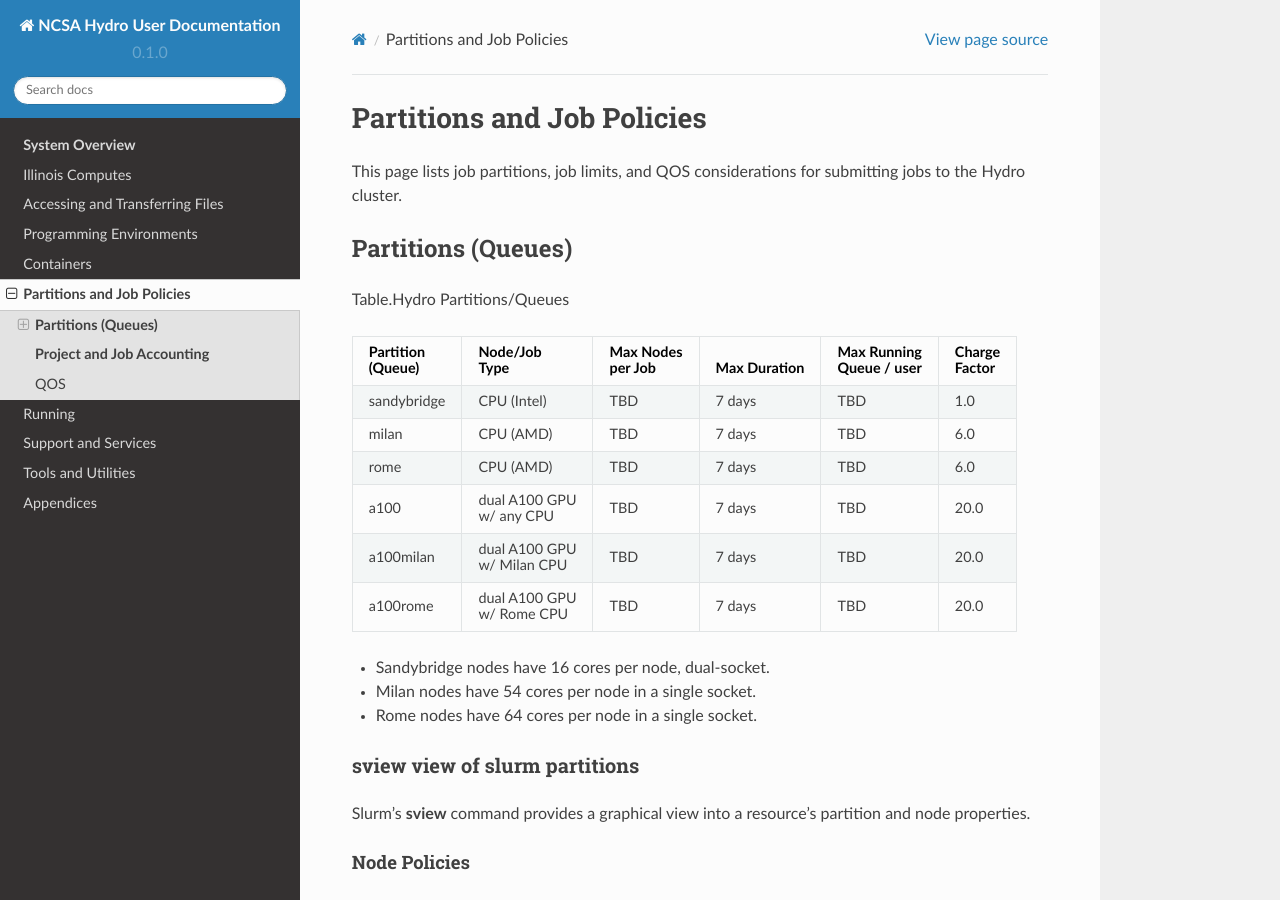
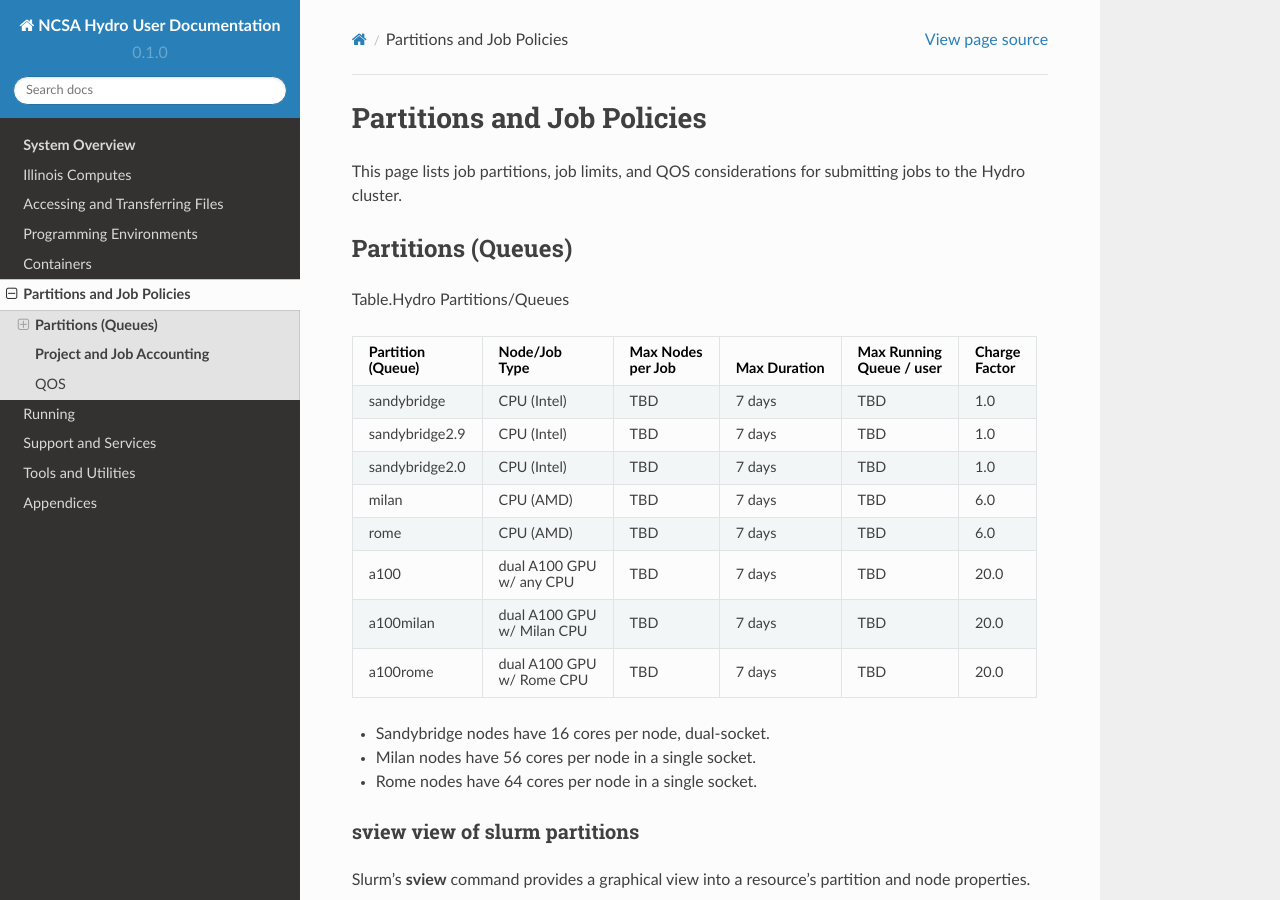
Before and after one commit to ncsa/hydro_documentation, a Sphinx documentation site: the page built from docs/source/partitions_and_job_policies.rst, in a window 1280 px wide and 900 px high. Built offline with Sphinx 7.4.7 and the Read the Docs theme 2.0.0, drawn with Linux system fonts in a browser that asks for light colours; pages that are not in the unit, such as notebooks, are missing from menus.

Commit message:
Update partitions_and_job_policies.rst
added sandy sub partitions
corrected milan core count

```diff
--- a/docs/source/partitions_and_job_policies.rst
+++ b/docs/source/partitions_and_job_policies.rst
@@ -21,6 +21,10 @@
 +===============+===============+==========+===============+==========+==========+
 | sandybridge   | CPU (Intel)   | TBD      | 7 days        | TBD      | 1.0      |
 +---------------+---------------+----------+---------------+----------+----------+
+| sandybridge2.9| CPU (Intel)   | TBD      | 7 days        | TBD      | 1.0      |
++---------------+---------------+----------+---------------+----------+----------+
+| sandybridge2.0| CPU (Intel)   | TBD      | 7 days        | TBD      | 1.0      |
++---------------+---------------+----------+---------------+----------+----------+
 | milan         | CPU (AMD)     | TBD      | 7 days        | TBD      | 6.0      |
 +---------------+---------------+----------+---------------+----------+----------+
 | rome          | CPU (AMD)     | TBD      | 7 days        | TBD      | 6.0      |
@@ -39,7 +43,7 @@
 +---------------+---------------+----------+---------------+----------+----------+
 
 - Sandybridge nodes have 16 cores per node, dual-socket.
-- Milan nodes have 54 cores per node in a single socket.
+- Milan nodes have 56 cores per node in a single socket.
 - Rome nodes have 64 cores per node in a single socket.
 
 
```
